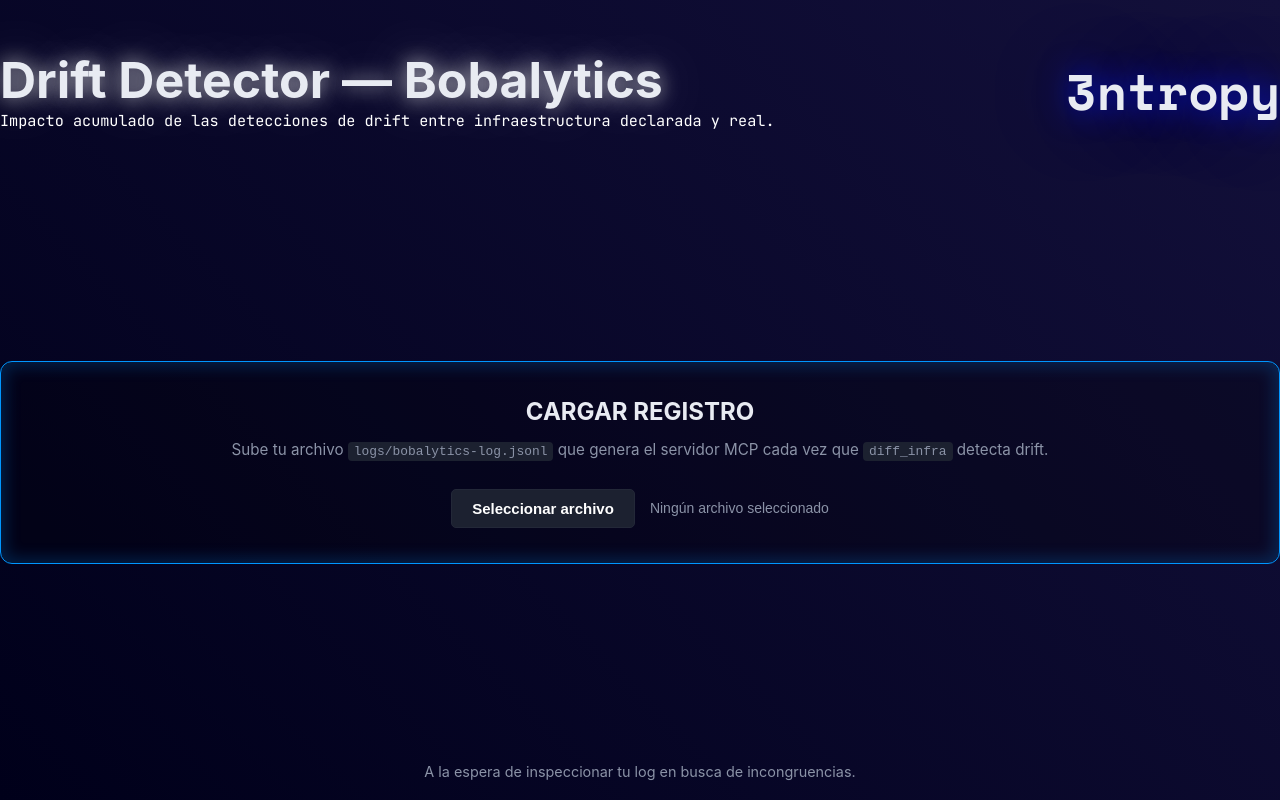
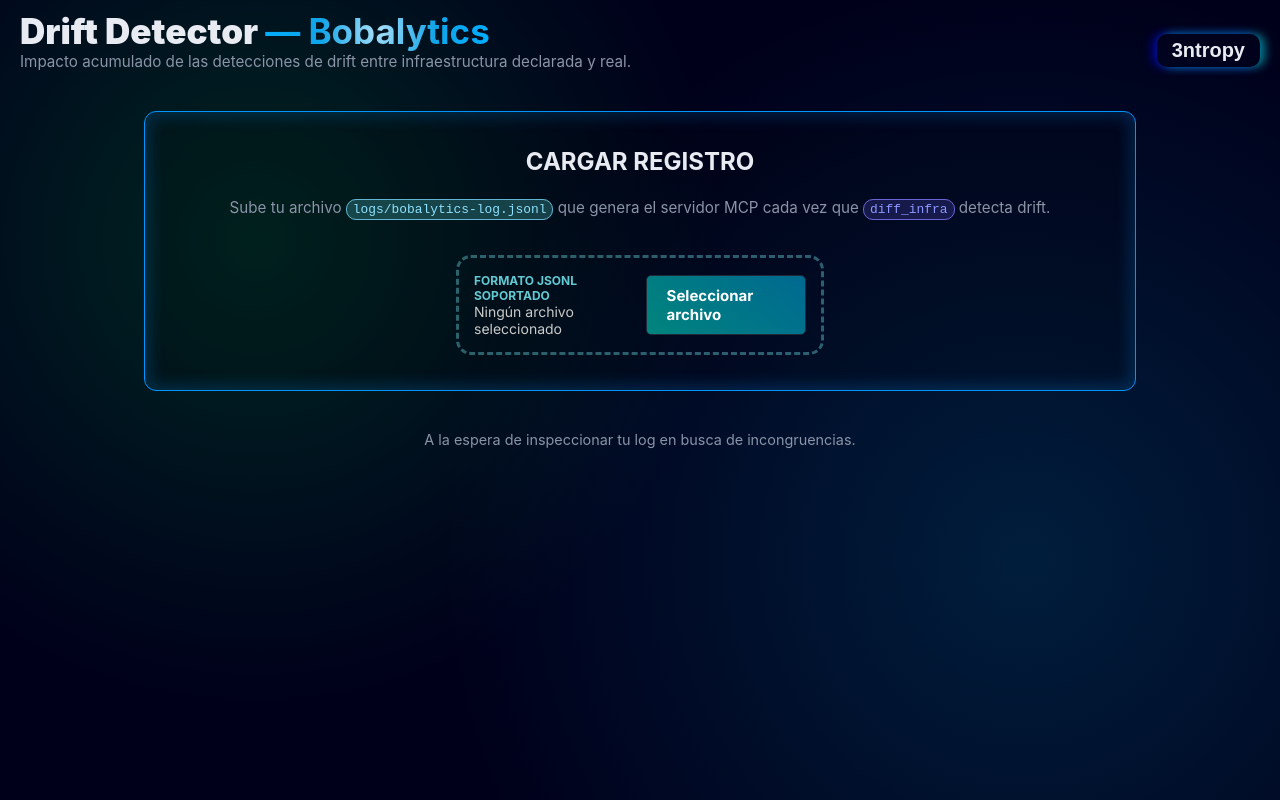
Before and after one commit to MijaelYujra/IBMHackathon2026, a plain HTML site: page dashboard/index.html in a window 1280 px wide. Drawn offline with nearby package versions, Linux system fonts and the light colour scheme; a web font is replaced by a local one.

Commit message:
Ajustes en frontend

```diff
--- a/dashboard/index.html
+++ b/dashboard/index.html
@@ -13,24 +13,27 @@
   <div class="wrap">
     <div class="top-title">
       <div class="title-double">
-        <h1 class="title">Drift Detector — Bobalytics</h1>
-        <p class="sub mono">Impacto acumulado de las detecciones de drift entre infraestructura declarada y real.</p>
+        <h1 class="title">Drift Detector <b>— Bobalytics</b></h1>
+        <p class="sub">Impacto acumulado de las detecciones de drift entre infraestructura declarada y real.</p>
       </div>
-      <h1 class="logo">3ntropy</h1>
+      <p class="logo">3ntropy</p>
     </div>
 
     <div class="panel carga">
       <h2>Cargar registro</h2>
       <p class="sub" style="margin-bottom:10px;">
-        Sube tu archivo <code>logs/bobalytics-log.jsonl</code> que genera el servidor MCP cada vez que
-        <code>diff_infra</code> detecta drift.
+        Sube tu archivo <code class="first">logs/bobalytics-log.jsonl</code> que genera el servidor MCP cada vez que
+        <code class="second">diff_infra</code> detecta drift.
       </p>
       <div class="file-input">
+        <div class="spans">
+          <span class="indicador-formato">Formato JSONL soportado</span>
+          <span id="nombre-archivo">Ningún archivo seleccionado</span>
+        </div>
         <label for="fileInput" class="input-personalizado">
           Seleccionar archivo
         </label>
         <input type="file" id="fileInput" accept=".jsonl,.json,.txt" />
-        <span id="nombre-archivo">Ningún archivo seleccionado</span>
       </div>
     </div>
 
--- a/dashboard/script.js
+++ b/dashboard/script.js
@@ -47,7 +47,12 @@
 
     const cardsHtml = `
         <div class="cards">
-            <div class="card">
+            <div class="card scans">
+                <div class="card-header">
+                    <span class="card-title">Escaneos activos</span>
+                    <span class="card-icon">I</span>
+                </div>
+                <div class="card-data">
                     <div class="value">
                         ${totalDetections}
                     </div>
@@ -55,7 +60,13 @@
                         Corridas con drift detectado
                     </div>
                 </div>
-            <div class="card">
+            </div>
+            <div class="card discrepancy">
+                <div class="card-header">
+                    <span class="card-title">Discrepancias</span>
+                    <span class="card-icon">I</span>
+                </div>
+                <div class="card-data">
                     <div class="value">
                         ${totalDiffs}
                     </div>
@@ -63,19 +74,33 @@
                         Diferencias totales encontradas
                     </div>
                 </div>
-            <div class="card">
+            </div>
+            <div class="card severity">
+                <div class="card-header">
+                    <span class="card-title">Severidad crítica</span>
+                    <span class="card-icon">I</span>
+                </div>
+                <div class="card-data">
                     <div class="value" style="color:var(--high)">
-                    ${totalHighRisk}</div>
+                        ${totalHighRisk}
+                    </div>
                     <div class="label">
                         De alto riesgo
                     </div>
                     </div>
-            <div class="card">
+            </div>
+            <div class="card eficiency">
+                <div class="card-header">
+                    <span class="card-title">Eficiencia operativa</span>
+                    <span class="card-icon">I</span>
+                </div>
+                <div class="card-data">
                     <div class="value" style="color:var(--accent)">
                         ${totalHours}h
                     </div>
                     <div class="label">
                         Tiempo estimado ahorrado
+                    </div>
                 </div>
             </div>
         </div>
--- a/dashboard/style.css
+++ b/dashboard/style.css
@@ -1,5 +1,4 @@
-@import url('https://fonts.googleapis.com/css2?family=Google+Sans:ital,opsz,wght@0,17..18,400..700;1,17..18,400..700&display=swap');
-@import url('https://fonts.googleapis.com/css2?family=Space+Mono:ital,wght@0,400;0,700;1,400;1,700&display=swap');
+@import url('https://fonts.googleapis.com/css2?family=Inter:ital,opsz,wght@0,14..32,100..900;1,14..32,100..900&family=Offside&display=swap');
 @import url('https://fonts.googleapis.com/css2?family=JetBrains+Mono:ital,wght@0,100..800;1,100..800&display=swap');
 
 :root {
@@ -22,23 +21,21 @@
 
 body {
     margin: 0;
-    font-family: -apple-system, BlinkMacSystemFont, "Google Sans", Roboto, Helvetica, Arial, sans-serif;
-    background: linear-gradient(45deg, rgb(0, 0, 26), rgb(19, 16, 59));
+    font-family: -apple-system, BlinkMacSystemFont, "Inter", Roboto, Helvetica, Arial, sans-serif;
+    background:
+        radial-gradient(circle at 20% 30%, rgba(0, 255, 81, 0.15) 0%, transparent 40%),
+        radial-gradient(circle at 80% 70%, rgba(0, 200, 255, 0.15) 0%, transparent 50%),
+        rgb(0, 0, 26);
     color: var(--text);
     height: 100%;
 }
 
 .wrap {
-    max-width: 1500px;
+    max-width: 100%;
     min-height: 100dvh;
-    margin: 0 auto;
+    margin: 0 20px;
     display: flex;
     flex-direction: column;
-    justify-content: space-between;
-}
-
-h1 {
-    font-size: 1.6rem;
 }
 
 .sub {
@@ -51,12 +48,6 @@
     letter-spacing: 2px;
 }
 
-.mono {
-    font-family: "JetBrains Mono", monospace;
-    color: white;
-    margin: 0;
-}
-
 .cards {
     display: grid;
     grid-template-columns: repeat(auto-fit, minmax(180px, 1fr));
@@ -65,7 +56,7 @@
 }
 
 .card {
-    background-color: rgba(0, 0, 0, 0.25);
+    background-color: rgba(0, 0, 0, 0.15);
     border-radius: 12px;
     padding: 18px 35px;
     border: 1px solid rgb(0, 150, 255);
@@ -86,7 +77,9 @@
 }
 
 .panel {
-    background-color: rgba(0, 0, 0, 0.25);
+    width: 80%;
+    margin: 0 auto;
+    background-color: rgba(0, 0, 0, 0.15);
     border-radius: 12px;
     padding: 35px;
     margin-bottom: 20px;
@@ -183,18 +176,21 @@
 code {
     background: #1c2130;
     padding: 2px 6px;
-    border-radius: 4px;
+    border-radius: 10px;
     font-size: 0.85em;
 }
 
 .file-input {
-    width: 100%;
+    width: 40%;
     display: flex;
     flex-direction: row;
     align-items: center;
-    justify-content: center;
+    justify-content: space-between;
     gap: 15px;
-    padding: 20px 0px 0px 0px;
+    margin-top: 20px;
+    padding: 15px;
+    border-radius: 15px;
+    border: 3px dashed #63cad371;
 }
 
 .file-input input {
@@ -202,14 +198,14 @@
 }
 
 label {
-    font-family: 'Google Sans', sans-serif;
+    font-family: 'Inter', sans-serif;
 }
 
 .input-personalizado {
-    font-family: 'Google Sans', sans-serif;
+    font-family: 'Inter', sans-serif;
     font-weight: bold;
     font-size: 15px;
-    background-color: #1c2130;
+    background: linear-gradient(45deg, rgba(0, 255, 221, 0.5), rgba(0, 200, 255, 0.5));
     border: 1px solid #232838;
     color: white;
     padding: 10px 20px;
@@ -219,25 +215,22 @@
     transition: background-color 0.3s;
 }
 
-.input-personalizado:hover {
-    background-color: #252b3e;
-}
-
 #nombre-archivo {
-    font-family: 'Google Sans', sans-serif;
-    color: #8b93a7;
+    font-family: 'Inter', sans-serif;
+    color: #cacaca;
     font-size: 14px;
 }
 
 .logo {
-    font-family: 'Space Mono', sans-serif;
-    font-size: 50px;
-    text-shadow:
-    0 0 30px rgba(0, 21, 255, 0.8),
-    0 0 90px rgba(0, 21, 255, 0.4);
+    font-family: 'Offside', sans-serif;
+    font-size: 20px;
+    font-weight: 900;
+    padding: 5px 15px;
+    border-radius: 10px;
     margin: 0;
     margin-top: 20px;
-    padding: 0;
+    box-shadow: 5px 0px 10px rgba(0, 247, 255, 0.5),
+                -5px 0px 10px rgba(0, 0, 255, 0.5);
 }
 
 .top-title {
@@ -245,18 +238,15 @@
     flex-direction: row;
     align-items: center;
     justify-content: space-between;
-    margin-bottom: 70px;
-    margin-top: 30px;
+    margin-bottom: 40px;
+    margin-top: 10px;
 }
 
 .title {
-    font-size: 50px;
-    text-shadow:
-    0 0 20px rgba(225, 225, 225, 0.8),
-    0 0 60px  rgba(225, 225, 225, 0.4);
-    margin: 0;
-    margin-top: 20px;
+    font-size: 35px;
+    font-weight: 900;
     padding: 0;
+    text-shadow: none;
 }
 
 .carga {
@@ -264,4 +254,70 @@
     flex-direction: column;
     justify-content: space-between;
     align-items: center;
+    min-height: 280px;
 }
+
+b {
+    background: radial-gradient(circle, rgb(168, 224, 250), rgb(17, 164, 232), rgb(0, 174, 255));
+    background-clip: text;
+    -webkit-background-clip: text;
+    color: transparent;
+    -webkit-text-fill-color: transparent;
+}
+
+.first {
+    background-color: #27676b95;
+    color: #8de1ff;
+    border: 1px solid #63b5d3;
+}
+
+.second {
+    background-color: #27276b95;
+    color: #8d97ff;
+    border: 1px solid #6a63d3;
+}
+
+.spans {
+    display: flex;
+    flex-direction: column;
+}
+
+.indicador-formato {
+    text-transform: uppercase;
+    color: #63cad3;
+    font-weight: bold;
+    font-size: 12px;
+}
+
+.cards {
+    width: 80%;
+    margin: 0 auto;
+    margin-bottom: 20px;
+}
+
+.card-header {
+    font-family: 'Inter';
+    text-transform: uppercase;
+    font-weight: bold;
+    font-size: 14px;
+    display: flex;
+    flex-direction: row;
+    align-items: end;
+    justify-content: space-between;
+    margin: 5px 0 20px 0;
+}
+
+.card-title {
+    color: rgb(173, 173, 173);
+}
+
+.card-icon {
+    border: 1px solid #63cad3;
+    height: 35px;
+    width: 35px;
+    border-radius: 5px;
+    display: flex;
+    align-items: center;
+    justify-content: center;
+    color: #63cad3;
+}
```
Lines whose indentation alone changed are shown as unchanged.
